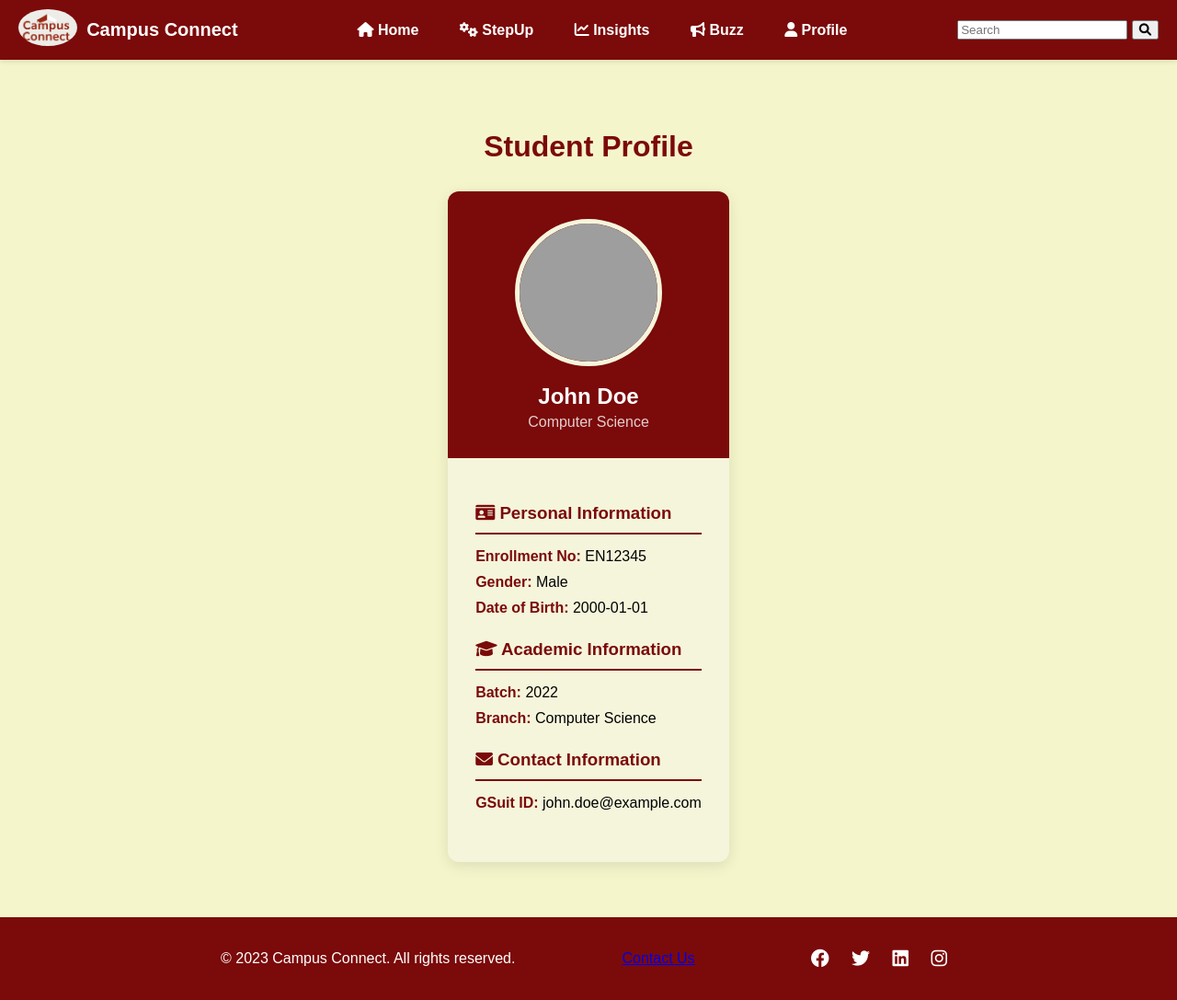
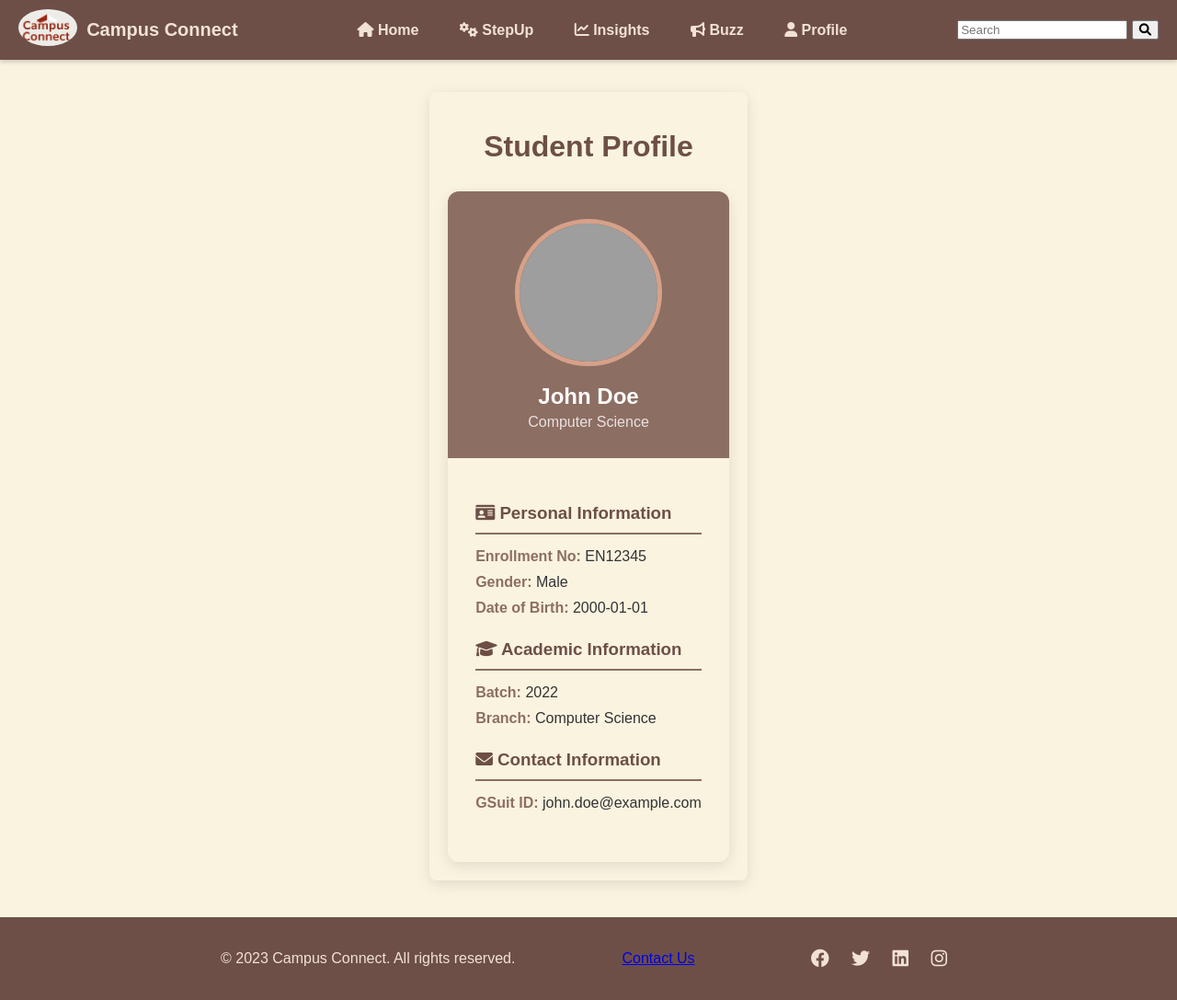
Before and after one commit to maanya14/CampusConnect, a PHP site: page /profile.html in a window 1280 px wide. Shown: the whole page at 92% size. Run offline with PHP 8.4, Linux system fonts and the light colour scheme; grey boxes are pictures that could not be loaded.

Commit message:
Update profile.css

```diff
--- a/profile.css
+++ b/profile.css
@@ -1,6 +1,7 @@
 body {
-    font-family: Arial, sans-serif;
-    background-color: #F5F5CB;
+    font-family: 'Arial', sans-serif;
+    background-color: #FAF3E0; /* Light beige/cream background */
+    color: #333333; /* Dark gray text for contrast */
     margin: 0;
     padding: 0;
     display: flex;
@@ -13,19 +14,19 @@ body {
     justify-content: space-between;
     align-items: center;
     padding: 10px 20px;
-    background-color: #7B0A0A;
+    background-color: #6D4F47; /* Rich brown for the navbar */
     position: fixed;
     top: 0;
     left: 0;
     right: 0;
     z-index: 1000;
-    box-shadow: 0 2px 5px rgba(0,0,0,0.1);
+    box-shadow: 0 2px 5px rgba(0, 0, 0, 0.2);
 }
 
 .logo {
     display: flex;
     align-items: center;
-    color: white;
+    color: #F2E1D6; /* Light color for the logo */
     font-size: 20px;
     font-weight: bold;
 }
@@ -38,17 +39,18 @@ body {
 
 .nav-links a {
     text-decoration: none;
-    color: white;
+    color: #F2E1D6; /* Light color for navigation links */
     padding: 10px 15px;
     font-weight: bold;
     font-size: 16px;
     border-radius: 5px;
     margin-left: 10px;
-    transition: background-color 0.3s;
+    transition: background-color 0.3s, color 0.3s;
 }
 
 .nav-links a:hover {
-    background-color: rgba(255,255,255,0.1);
+    background-color: #8D6E63; /* Darker shade of brown for hover */
+    color: #FFFFFF; /* White text on hover */
 }
 
 .container {
@@ -56,24 +58,27 @@ body {
     margin: 100px auto 40px;
     padding: 20px;
     flex-grow: 1;
+    background-color: #FAF3E0; /* White background for main content */
+    border-radius: 8px;
+    box-shadow: 0 4px 15px rgba(0, 0, 0, 0.1);
 }
 
 h1 {
     text-align: center;
-    color: #7B0A0A;
+    color: #6D4F47; /* Dark brown for headers */
     margin-bottom: 30px;
 }
 
 .profile-card {
-    background-color: #F5F5DC;
+    background-color: #FAF3E0; /* Light beige/cream card */
     border-radius: 12px;
     box-shadow: 0 4px 15px rgba(0, 0, 0, 0.1);
     overflow: hidden;
 }
 
 .profile-header {
-    background-color: #7B0A0A;
-    color: white;
+    background-color: #8D6E63; /* Medium brown */
+    color: #FFFFFF; /* White text */
     padding: 30px;
     text-align: center;
 }
@@ -82,7 +87,7 @@ h1 {
     width: 150px;
     height: 150px;
     border-radius: 50%;
-    border: 5px solid #F5F5DC;
+    border: 5px solid #D6A188; /* Soft reddish-brown border */
     object-fit: cover;
     margin-bottom: 15px;
 }
@@ -107,8 +112,8 @@ h1 {
 }
 
 .info-group h3 {
-    color: #7B0A0A;
-    border-bottom: 2px solid #7B0A0A;
+    color: #6D4F47; /* Dark brown for section headings */
+    border-bottom: 2px solid #8D6E63; /* Darker brown border */
     padding-bottom: 10px;
     margin-bottom: 15px;
 }
@@ -120,12 +125,12 @@ h1 {
 
 strong {
     font-weight: bold;
-    color: #7B0A0A;
+    color: #8D6E63; /* Medium brown */
 }
 
 footer {
-    background-color: #7B0A0A;
-    color: white;
+    background-color: #6D4F47; /* Dark brown footer */
+    color: #F2E1D6; /* Light text */
     padding: 20px 0;
     text-align: center;
 }
@@ -139,14 +144,15 @@ footer {
 }
 
 .social-links a {
-    color: white;
+    color: #F2E1D6; /* Light color for social links */
     font-size: 20px;
     margin: 0 10px;
-    transition: opacity 0.3s;
+    transition: opacity 0.3s, color 0.3s;
 }
 
 .social-links a:hover {
     opacity: 0.8;
+    color: #D6A188; /* Soft reddish-brown */
 }
 
 @media (max-width: 768px) {
```
